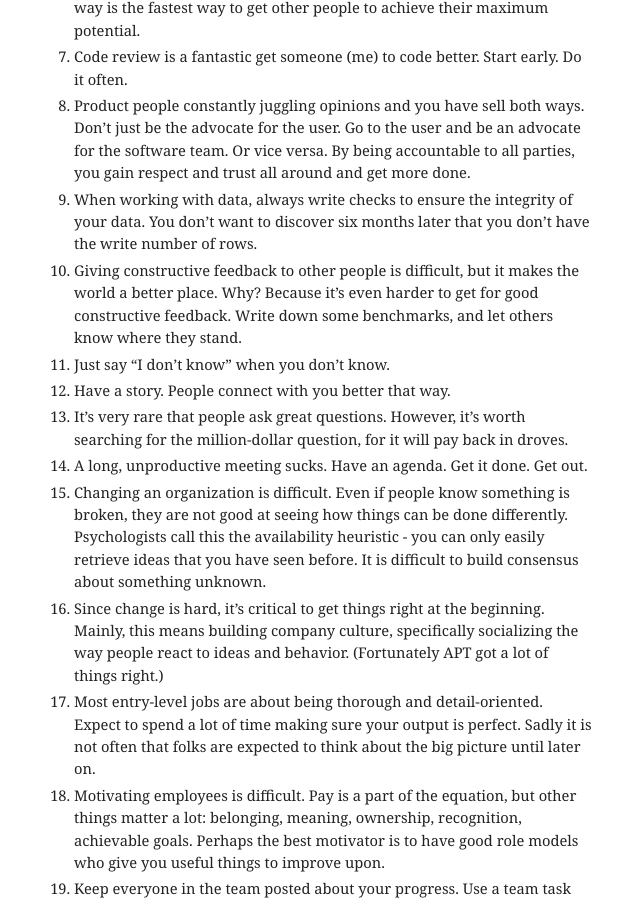
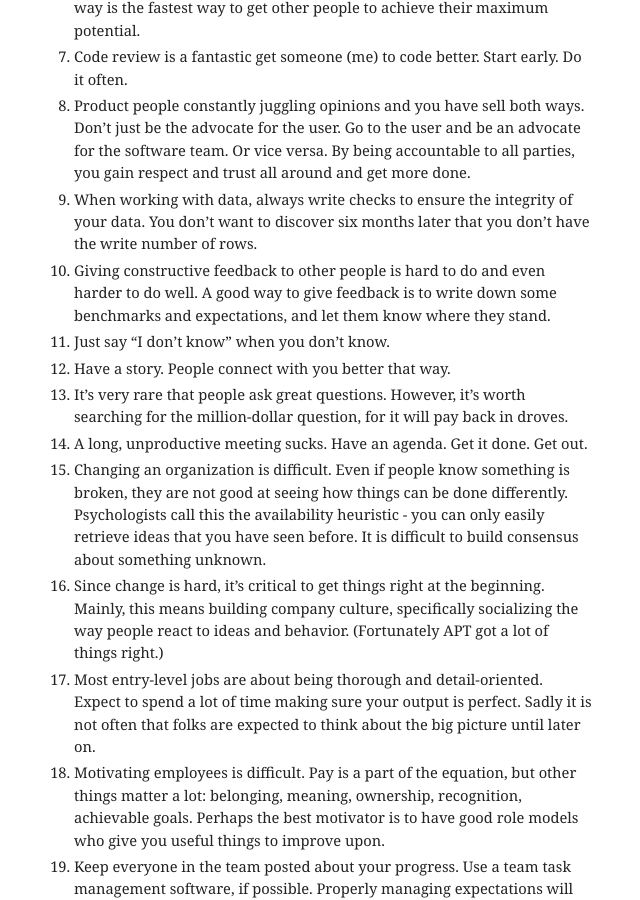
Before and after one commit to mbwong/mbwong.github.com, a Jekyll site: the page built from _posts/2013-04-30-lessons-from-apt.md, in a window 1280 px wide and 900 px high, scrolled down 849 px. Shown: the whole window, without its empty margins (308-948 px from the left). Built offline with Jekyll 4.4.1, drawn with Linux system fonts in a browser that asks for light colours.

Commit message:
Update 2013-04-30-lessons-from-apt.md

```diff
--- a/_posts/2013-04-30-lessons-from-apt.md
+++ b/_posts/2013-04-30-lessons-from-apt.md
@@ -15,7 +15,7 @@ layout: post
 7. Code review is a fantastic get someone (me) to code better. Start early. Do it often.
 8. Product people constantly juggling opinions and you have sell both ways. Don't just be the advocate for the user. Go to the user and be an advocate for the software team. Or vice versa. By being accountable to all parties, you gain respect and trust all around and get more done.
 9. When working with data, always write checks to ensure the integrity of your data. You don't want to discover six months later that you don't have the write number of rows.
-10. Giving constructive feedback to other people is difficult, but it makes the world a better place. Why? Because it's even harder to get for good constructive feedback. Write down some benchmarks, and let others know where they stand.
+10. Giving constructive feedback to other people is hard to do and even harder to do well. A good way to give feedback is to write down some benchmarks and expectations, and let them know where they stand.
 11. Just say "I don't know" when you don't know.
 12. Have a story. People connect with you better that way.
 13. It's very rare that people ask great questions. However, it's worth searching for the million-dollar question, for it will pay back in droves.
```
